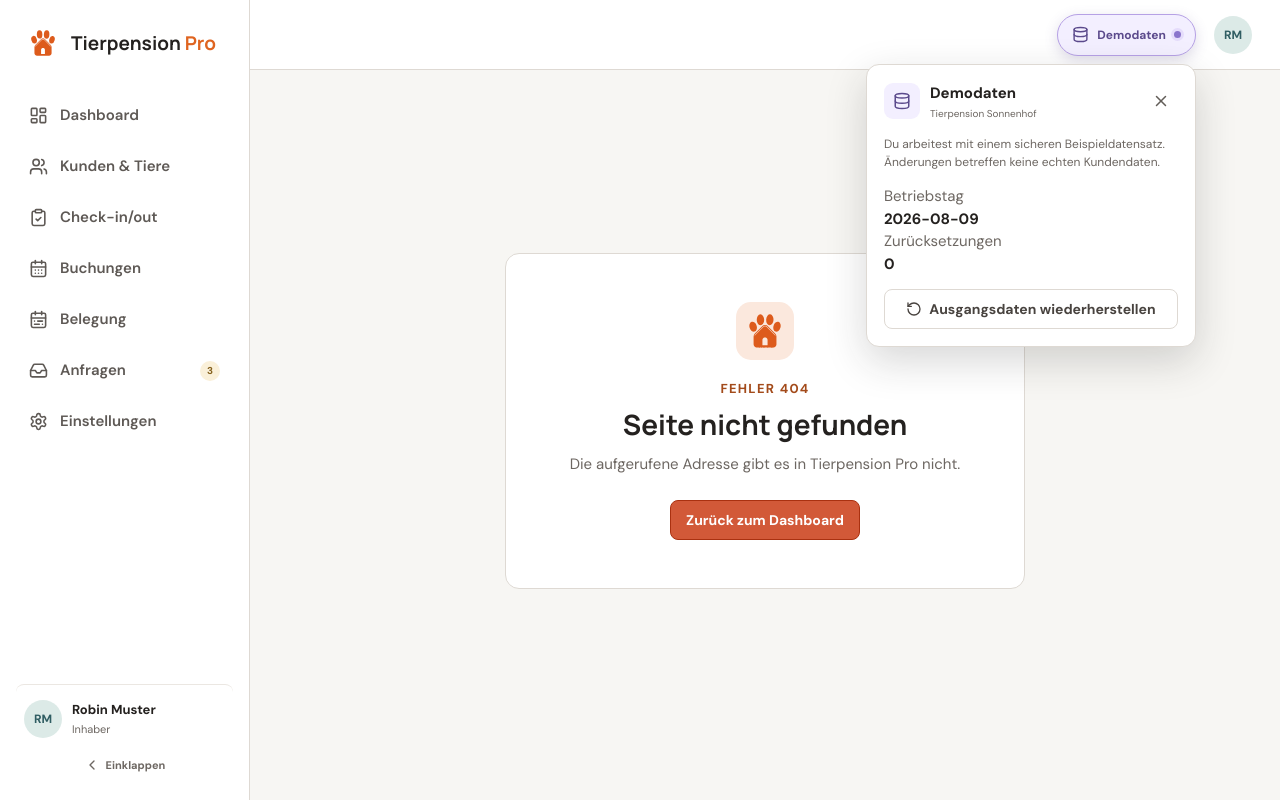
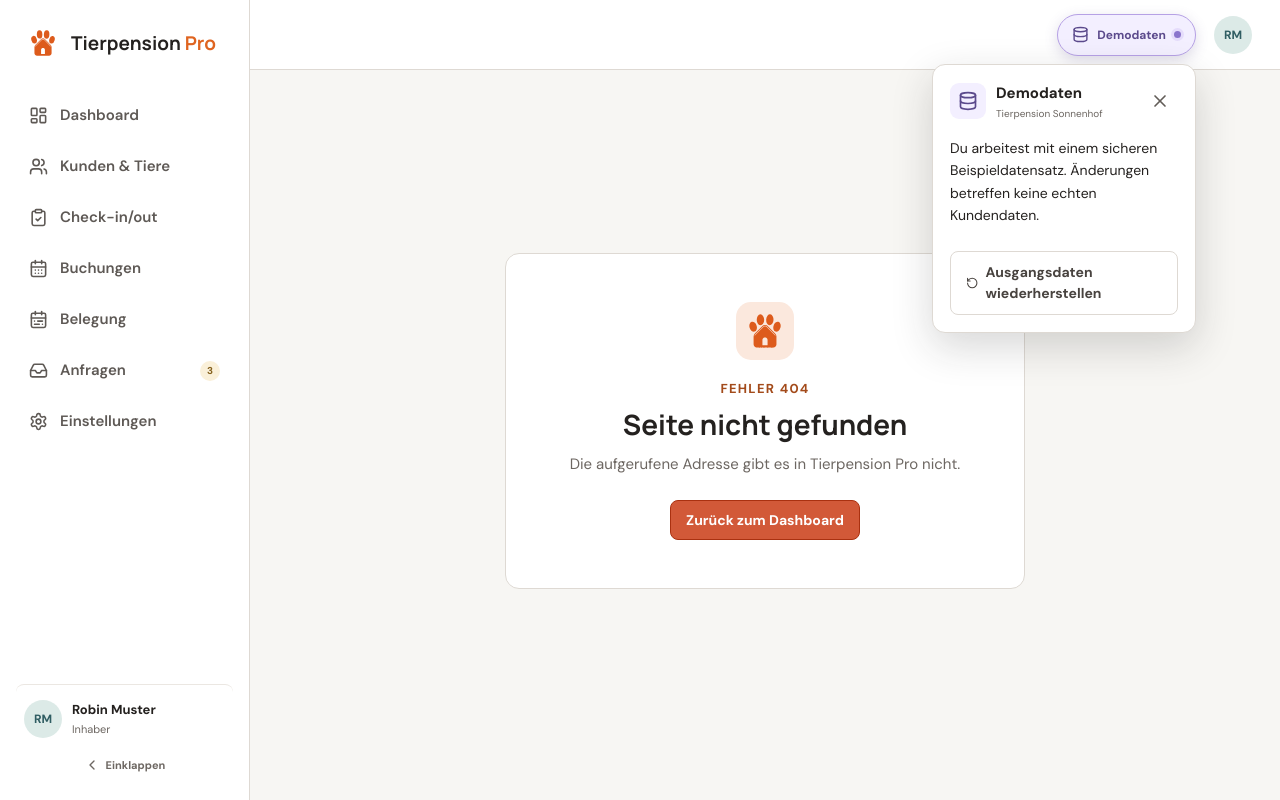
Before and after one commit to chris1acode/tierpensionpro-design-demo, a Vue app: page /buchungen in a window 1280 px wide. Both pictures are taken after a click on the button "Demodaten". Built offline with nearby package versions, Linux system fonts and the light colour scheme.

Commit message:
Update demo data dropdown

```diff
--- a/src/components/DemoDataControl.vue
+++ b/src/components/DemoDataControl.vue
@@ -53,15 +53,11 @@ onBeforeUnmount(() => {
   <aside class="demo-control" aria-label="Demodaten-Steuerung">
     <div v-if="open" ref="demoMenu" class="demo-menu">
       <header>
-        <span class="demo-menu-icon"><Database :size="18" /></span>
+        <span class="demo-menu-icon"><Database :size="20" /></span>
         <div><strong>{{ store.demoEnvironment.label }}</strong><small>{{ store.demoEnvironment.scenario }}</small></div>
-        <button ref="closeButton" class="icon-button" aria-label="Demodaten-Menü schließen" @click="closeMenu(true)"><X :size="18" /></button>
+        <button ref="closeButton" class="icon-button" aria-label="Demodaten-Menü schließen" @click="closeMenu(true)"><X :size="20" /></button>
       </header>
-      <p>Du arbeitest mit einem sicheren Beispieldatensatz. Änderungen betreffen keine echten Kundendaten.</p>
-      <dl>
-        <div><dt>Betriebstag</dt><dd>{{ store.demoEnvironment.businessDate }}</dd></div>
-        <div><dt>Zurücksetzungen</dt><dd>{{ store.demoEnvironment.resetCount }}</dd></div>
-      </dl>
+      <p class="demo-menu-info">Du arbeitest mit einem sicheren Beispieldatensatz. Änderungen betreffen keine echten Kundendaten.</p>
       <button class="secondary-button" @click="store.resetDemo"><RotateCcw :size="16" /> Ausgangsdaten wiederherstellen</button>
     </div>
     <button ref="trigger" class="demo-badge" aria-label="Demodaten-Menü öffnen" :aria-expanded="open" @click="toggleMenu">
--- a/src/styles.css
+++ b/src/styles.css
@@ -278,3 +278,22 @@ body {
   color: #3b82f6;
   flex: none;
 }
+
+.demo-menu-info {
+  margin: 16px 0 !important;
+  font-size: 14px !important;
+  line-height: 1.6 !important;
+  color: var(--text) !important;
+}
+
+.demo-menu .secondary-button {
+  margin-top: 8px;
+  white-space: normal;
+  text-align: left;
+  height: auto;
+  padding: 10px 15px;
+}
+
+.demo-menu {
+  width: 264px !important;
+}
```
